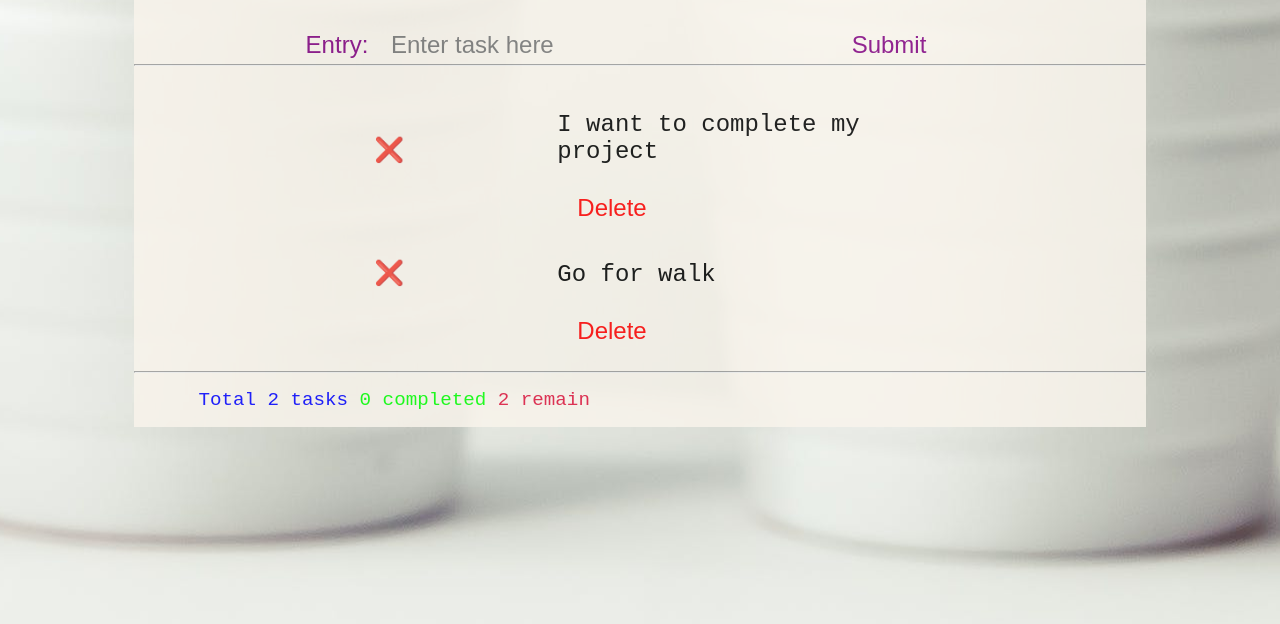
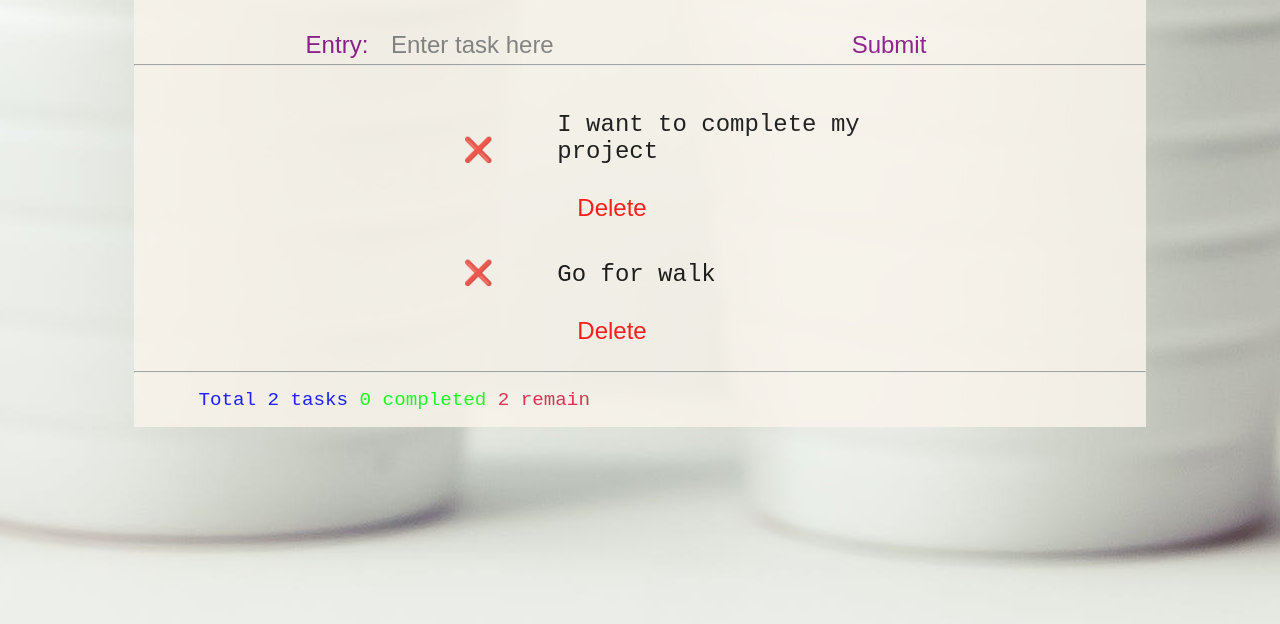
Before and after one commit to 22Warhead/ToDoList, a plain HTML site: page index.html in a window 1280 px wide. Shown: the part 152-776 px from the top of the page. Drawn offline with Linux system fonts and the light colour scheme.

Commit message:
Update styles.css

```diff
--- a/styles.css
+++ b/styles.css
@@ -67,7 +67,6 @@ hr{
 .task{
     text-align: left;
     width:40%;
-    margin-left: 10%;
 }
 
 
@@ -88,6 +87,10 @@ hr{
 
 /*************************  ID Selector *******************/
 
+#toggleButton{
+    margin-left:10%;
+}
+
 #title{
     font-size: 4.5rem;
     color: red;
```
